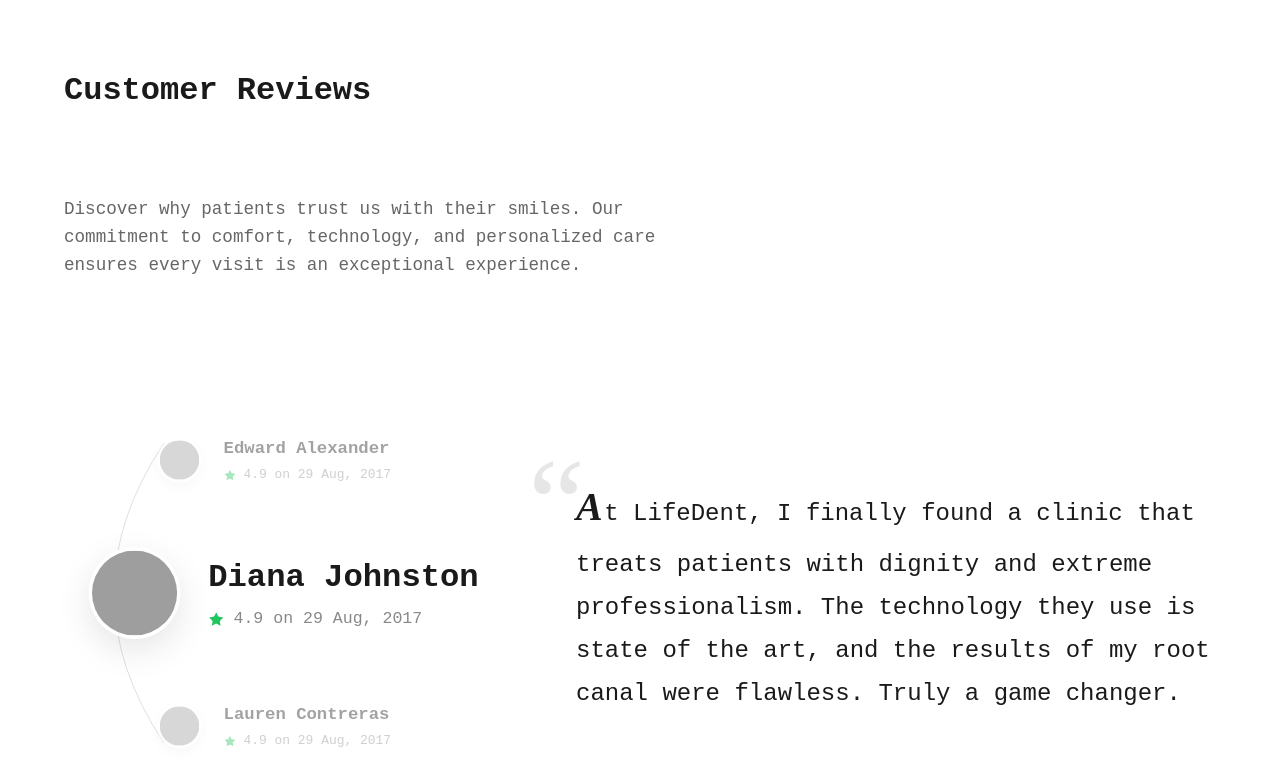
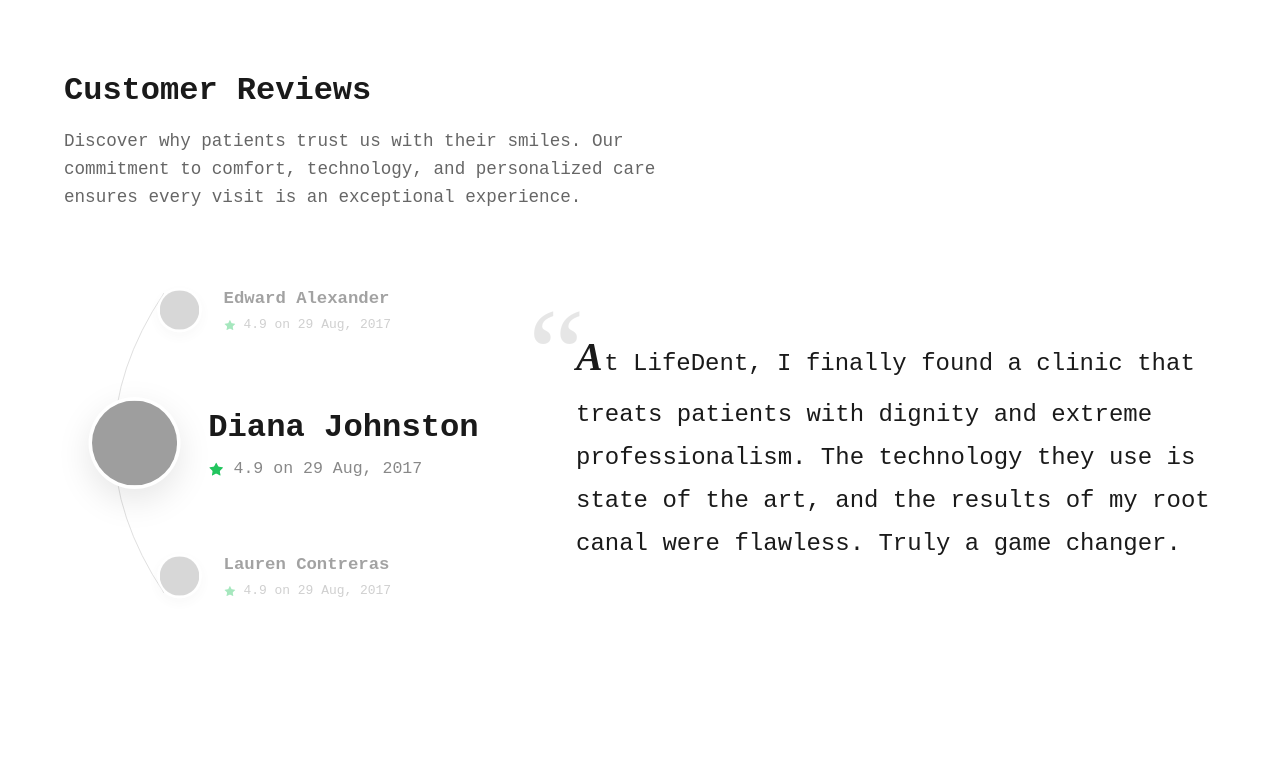
Before and after one commit to darlain71/dentist-site, a React (Vite) app: page /#/ in a window 1280 px wide. Shown: the part 3700-4474 px from the top of the page. Built offline with nearby package versions, Linux system fonts and the light colour scheme; grey boxes are pictures that could not be loaded; a web font is replaced by a local one.

Commit message:
Tighten spacing in Testimonials section

```diff
--- a/src/components/Testimonials.jsx
+++ b/src/components/Testimonials.jsx
@@ -36,7 +36,7 @@ const Testimonials = () => {
     <section className="testimonials-modern site-section" id="testimonials">
       <div className="testimonials-container">
         <h2 className="testimonials-title-modern">Customer Reviews</h2>
-        <p className="section-desc-universal" style={{ marginBottom: '4rem', maxWidth: '600px' }}>
+        <p className="section-desc-universal" style={{ marginBottom: '2rem', maxWidth: '600px' }}>
           Discover why patients trust us with their smiles. Our commitment to comfort,
           technology, and personalized care ensures every visit is an exceptional experience.
         </p>
--- a/src/index.css
+++ b/src/index.css
@@ -1415,7 +1415,7 @@ h6,
   font-size: 2rem;
   font-weight: 700;
   color: #1a1a1a;
-  margin-bottom: 5rem;
+  margin-bottom: 0.75rem;
   font-family: var(--font-heading);
 }
 
@@ -1423,7 +1423,7 @@ h6,
   display: flex;
   align-items: center;
   gap: 5rem;
-  min-height: 500px;
+  min-height: 400px;
 }
 
 /* Left Side: Curved Selector */
```
